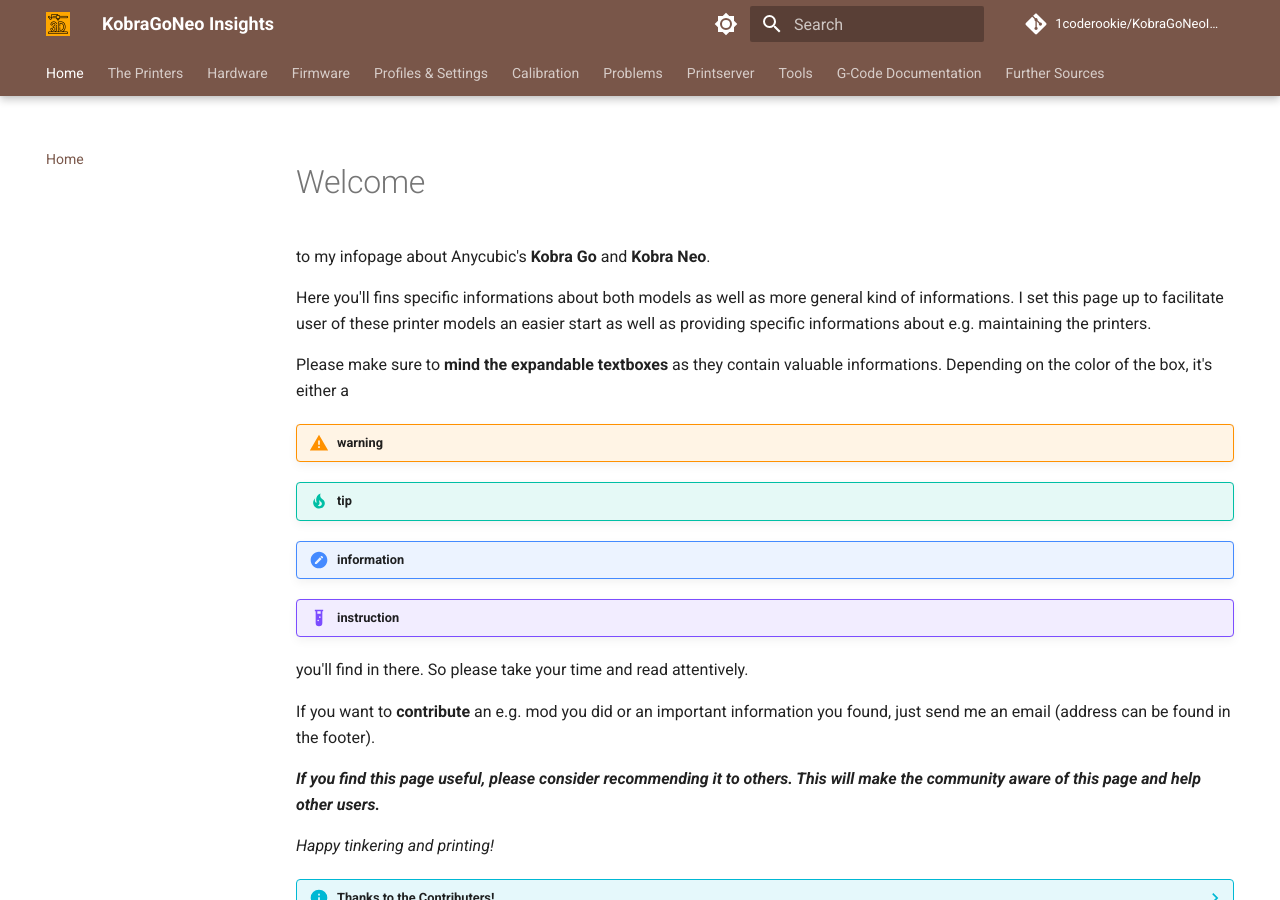
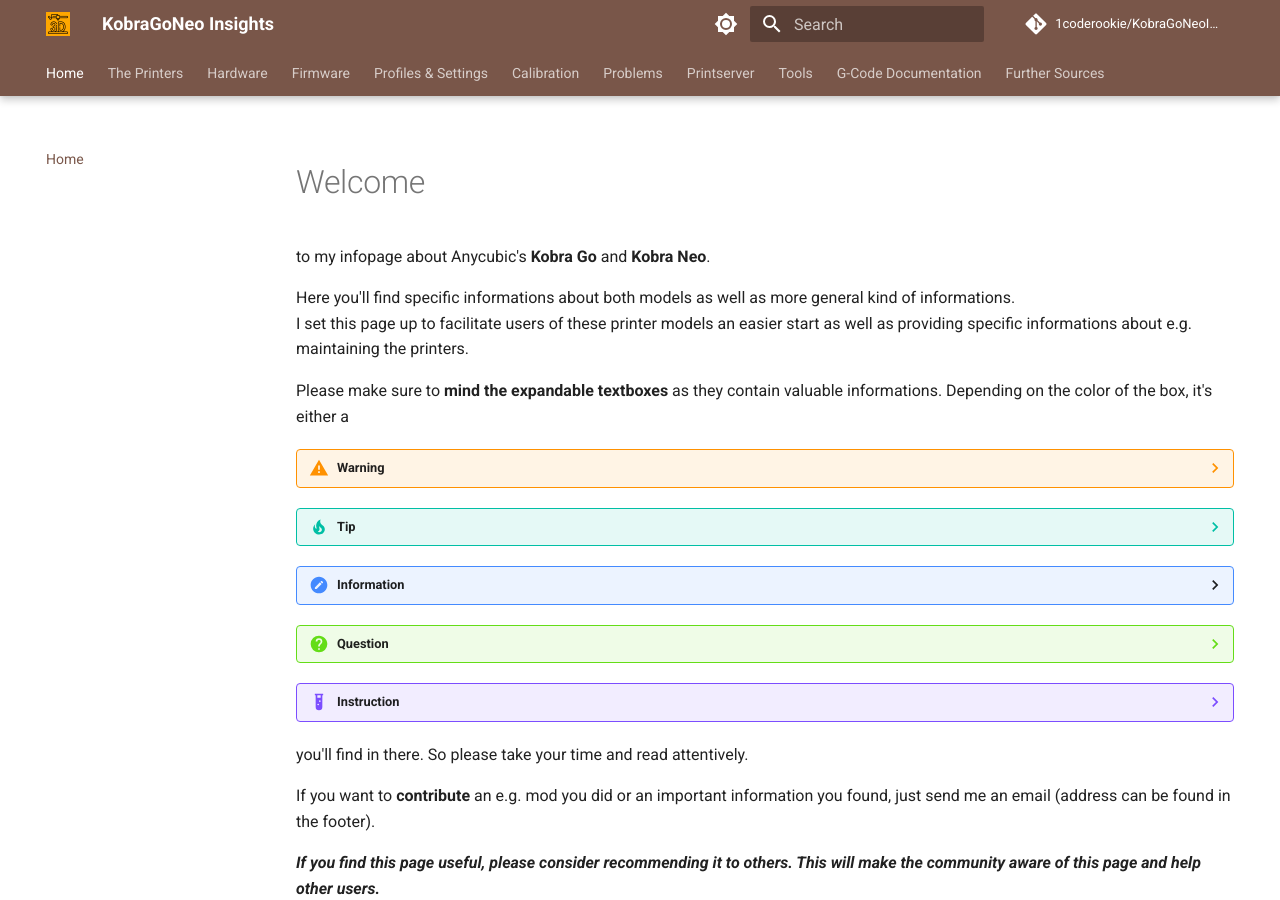
Before and after one commit to 1coderookie/KobraGoNeoInsights, an MkDocs documentation site: the page built from docs/index.md, in a window 1280 px wide and 900 px high. Built offline with MkDocs 1.6.1 and Material for MkDocs 9.7.7, drawn with Linux system fonts in a browser that asks for light colours; comment, search, counter and statistics services are not loaded; some of the changed lines change nothing that is shown.

Commit message:
Update index.md

```diff
--- a/docs/index.md
+++ b/docs/index.md
@@ -3,17 +3,30 @@
 # Welcome
 to my infopage about Anycubic's **Kobra Go** and **Kobra Neo**.
 
-Here you'll fins specific informations about both models as well as more general kind of informations. I set this page up to facilitate user of these printer models an easier start as well as providing specific informations about e.g. maintaining the printers.
+Here you'll find specific informations about both models as well as more general kind of informations.
+I set this page up to facilitate users of these printer models an easier start as well as providing specific informations about e.g. maintaining the printers.
 
 Please make sure to **mind the expandable textboxes** as they contain valuable informations. Depending on the color of the box, it's either a
 
-!!! warning "warning"
+??? warning "Warning"
 
-!!! tip "tip"
+    ..like "Caution, don't touch the hot nozzle!"
 
-!!! information "information"
+??? tip "Tip"
 
-!!! example "instruction"
+    ..like "Level the position of the ABL sensor in relation to the nozzle."
+
+??? information "Information"
+
+    ..like "Informations about nozzles in general."
+
+??? question "Question"
+
+    ..like "Have a Go and wanna contribute?"
+
+??? example "Instruction"
+
+    ..like "How to disassemble the hotend."
 
 you'll find in there. So please take your time and read attentively.
 
```
